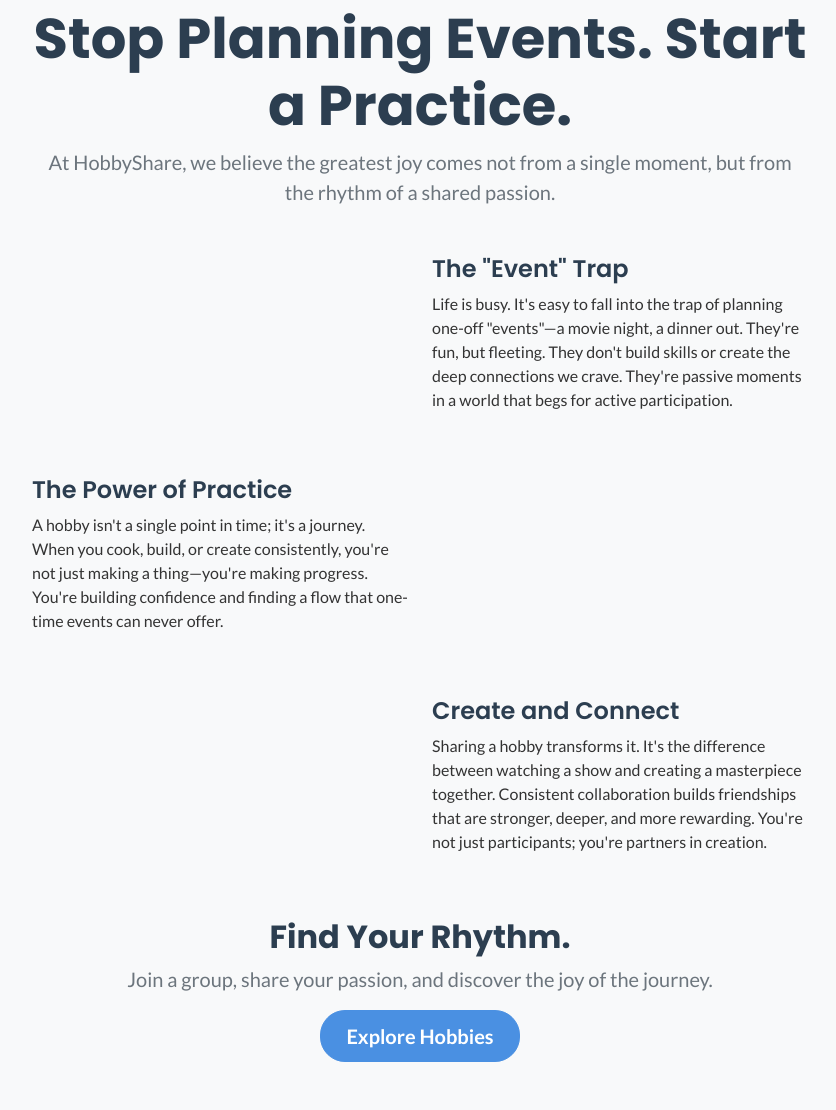
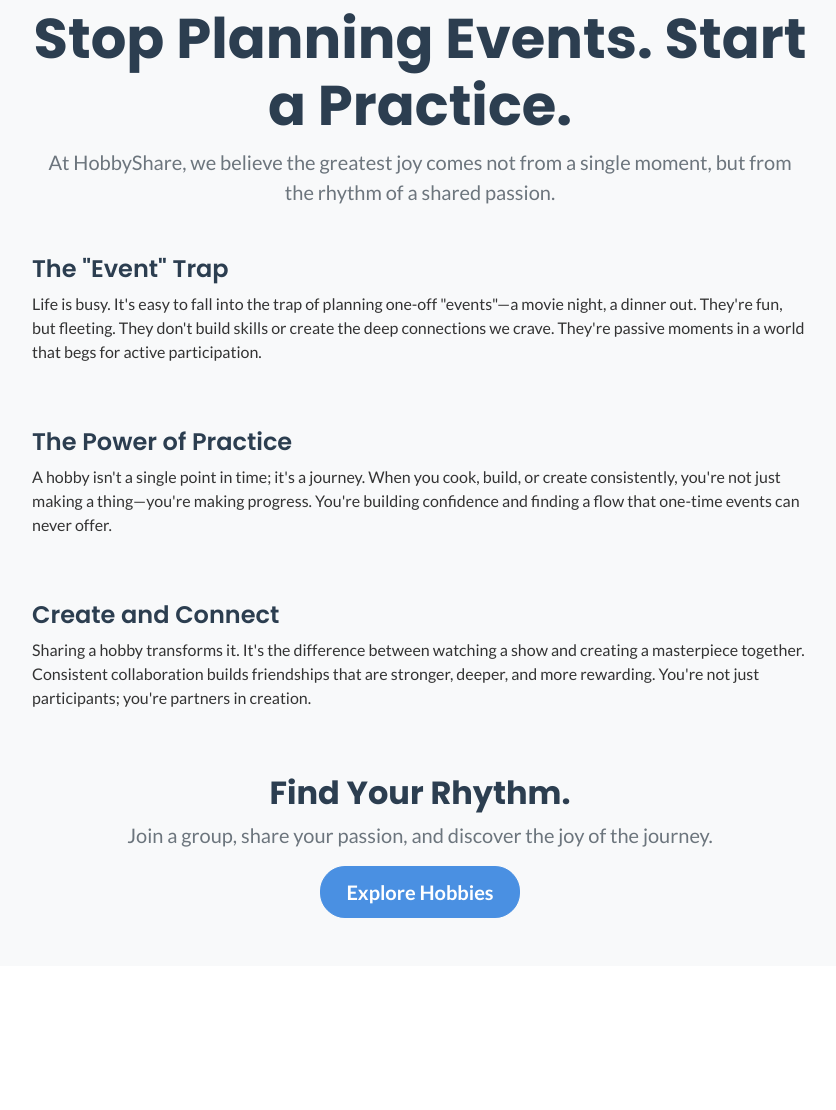
Before and after one commit to parsaghaderi/hobbyshare, a Django app: page /about/ in a window 1280 px wide. Shown: the part 99-1209 px from the top of the page, without its empty margins (220-1056 px from the left). After the commit the page ends 1017 px from the top, so only its background shows below. Run offline with Django 4.2, Linux system fonts and the light colour scheme.

Commit message:
adding about page

```diff
--- a/core/templates/core/about.html
+++ b/core/templates/core/about.html
@@ -1,5 +1,4 @@
 {% extends 'base.html' %}
-{% load static %}
 
 {% block content %}
 <div class="container" style="max-width: 800px;">
@@ -12,19 +11,15 @@
 
     <!-- Section 1: The Event Trap -->
     <div class="row align-items-center mb-5 g-4">
-        <div class="col-md-6">
-        </div>
-        <div class="col-md-6">
+        <div class="col-md-12">
             <h4>The "Event" Trap</h4>
             <p>Life is busy. It's easy to fall into the trap of planning one-off "events"—a movie night, a dinner out. They're fun, but fleeting. They don't build skills or create the deep connections we crave. They're passive moments in a world that begs for active participation.</p>
         </div>
     </div>
 
     <!-- Section 2: The Power of Practice -->
-    <div class="row align-items-center mb-5 g-4 flex-row-reverse">
-        <div class="col-md-6">
-        </div>
-        <div class="col-md-6">
+    <div class="row align-items-center mb-5 g-4">
+        <div class="col-md-12">
             <h4>The Power of Practice</h4>
             <p>A hobby isn't a single point in time; it's a journey. When you cook, build, or create consistently, you're not just making a thing—you're making progress. You're building confidence and finding a flow that one-time events can never offer.</p>
         </div>
@@ -32,9 +27,7 @@
 
     <!-- Section 3: Create and Connect -->
     <div class="row align-items-center mb-5 g-4">
-        <div class="col-md-6">
-        </div>
-        <div class="col-md-6">
+        <div class="col-md-12">
             <h4>Create and Connect</h4>
             <p>Sharing a hobby transforms it. It's the difference between watching a show and creating a masterpiece together. Consistent collaboration builds friendships that are stronger, deeper, and more rewarding. You're not just participants; you're partners in creation.</p>
         </div>
```
